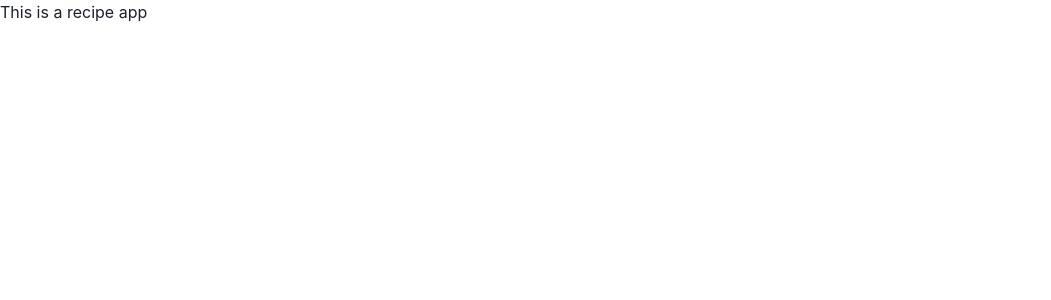
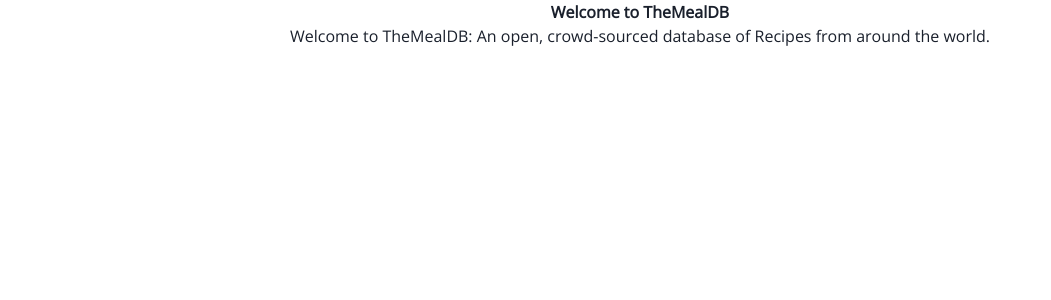
Before and after one commit to Shubamium/Recipe-App, a React (Vite) app: page / in a window 1280 px wide. Shown: the top 300 px of the page, without its empty margins (0-1051 px from the left). Built offline with nearby package versions, Linux system fonts and the light colour scheme.

Commit message:
Add custom fonts

```diff
--- a/package.json
+++ b/package.json
@@ -12,6 +12,7 @@
     "@chakra-ui/react": "^2.4.9",
     "@emotion/react": "^11.10.5",
     "@emotion/styled": "^11.10.5",
+    "@fontsource/open-sans": "^4.5.14",
     "framer-motion": "^9.0.2",
     "react": "^18.2.0",
     "react-dom": "^18.2.0"
--- a/src/App.jsx
+++ b/src/App.jsx
@@ -1,10 +1,17 @@
+import {
+  Box,
+  Heading,
+  Text
+} from "@chakra-ui/react"
 
 function App() {
 
   return (
     <div className="App">
-      <h2>This is a recipe app</h2>
-
+      <Box as={'section'} textAlign={'center'}>
+        <Heading fontWeight={'bold'}>Welcome to TheMealDB</Heading>
+        <Text>Welcome to TheMealDB: An open, crowd-sourced database of Recipes from around the world.</Text>
+      </Box>
     </div>
   )
 }
--- a/src/main.jsx
+++ b/src/main.jsx
@@ -3,11 +3,12 @@ import React from 'react'
 import ReactDOM from 'react-dom/client'
 import App from './App'
 import './index.css'
-
+import '@fontsource/open-sans'
 const theme = extendBaseTheme({
-  components:{
-
-  }
+    fonts:{
+      heading: `'Open Sans', sans-serif`,
+      body: `'Open Sans', sans-serif`
+    }
 })
 ReactDOM.createRoot(document.getElementById('root')).render(
   <ChakraProvider theme={theme} resetCS={true}>
```
Also changed, not shown: 1 other file (tests, documents, lock files or other folders).
